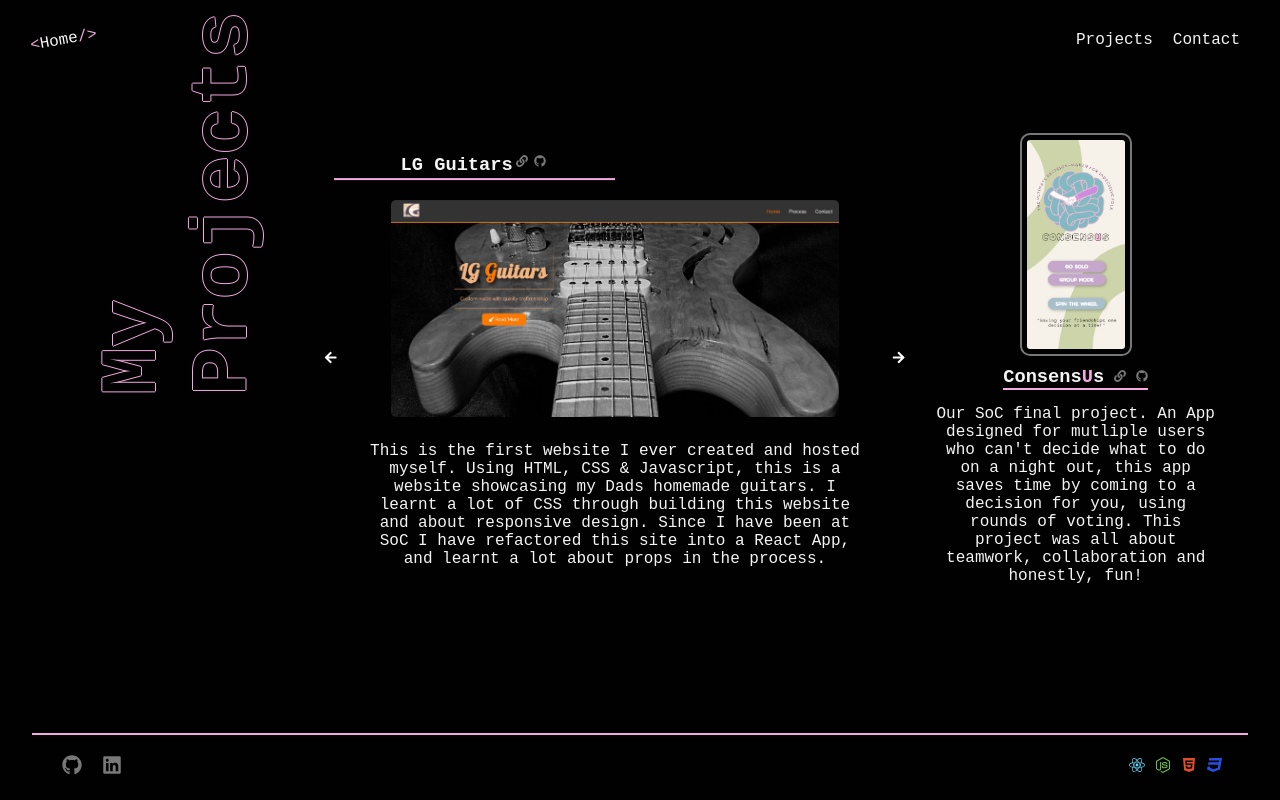
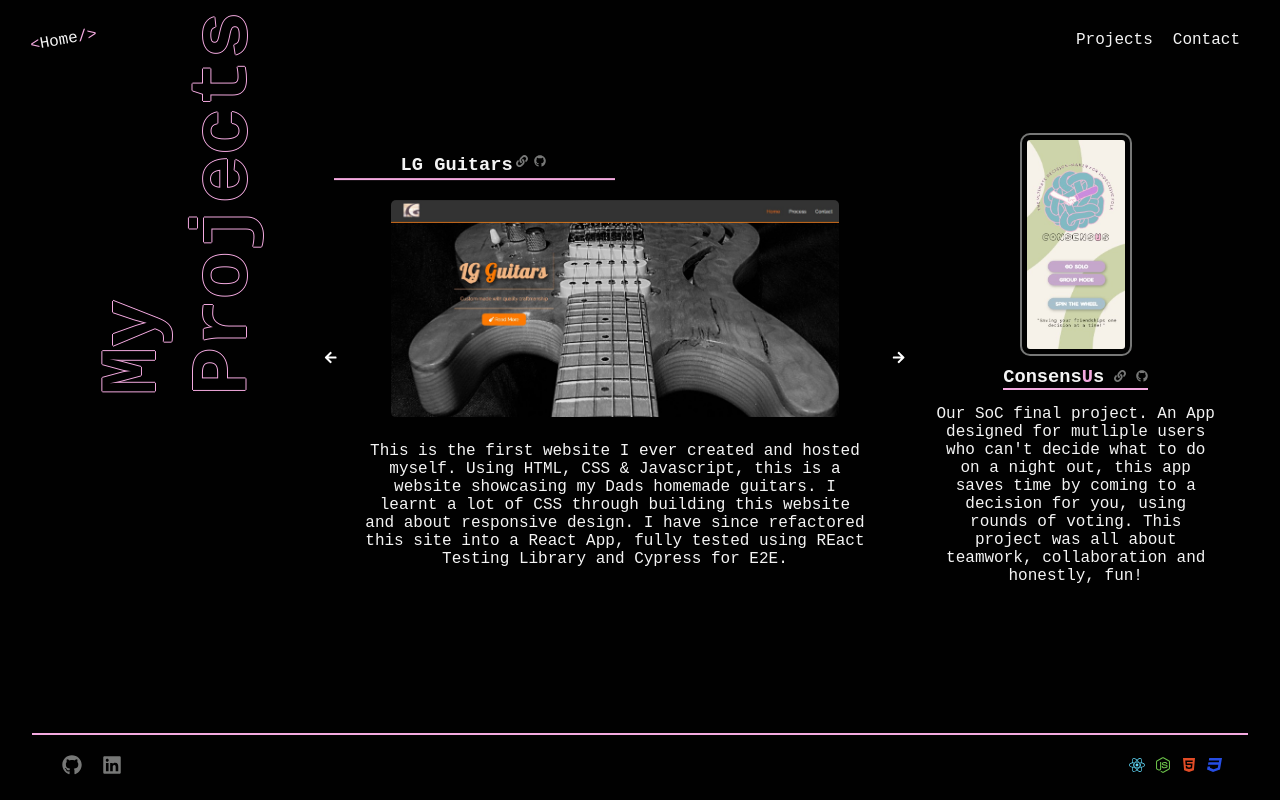
Before and after one commit to paulg44/portfolio_one, a React (Create React App) app in the folder my-portfolio/: page /projects in a window 1280 px wide. Built offline with nearby package versions, Linux system fonts and the light colour scheme; a web font is replaced by a local one.

Commit message:
update project descritpions

```diff
--- a/my-portfolio/src/Pages/Homepage/Homepage.css
+++ b/my-portfolio/src/Pages/Homepage/Homepage.css
@@ -79,6 +79,7 @@
 
 .about .bounce-text {
   animation: bounce 1s infinite;
+  font-weight: bolder;
 }
 
 @keyframes bounce {
--- a/my-portfolio/src/Pages/Homepage/Homepage.js
+++ b/my-portfolio/src/Pages/Homepage/Homepage.js
@@ -50,12 +50,12 @@ function Homepage() {
             <br />
             If you would like to get in touch, please contact me
             <code>
-              &nbsp;<Link to={'/contact'}>here </Link>
+              &nbsp;<Link to={'/contact'}>HERE </Link>
             </code>
             . Alternatively click
             <code>
               <Link to={'/projects'} className="bounce-text">
-                &nbsp;projects&nbsp;
+                PROJECTS&nbsp;
               </Link>
             </code>
             to view some of my work. Thanks for your time, Paul.
--- a/my-portfolio/src/Pages/Projects/Projects.js
+++ b/my-portfolio/src/Pages/Projects/Projects.js
@@ -24,7 +24,25 @@ function Projects() {
       githubLink: 'https://github.com/paulg44/LGGuitars',
       imgSrc: lgGuitarsImg,
       description:
-        ' This is the first website I ever created and hosted myself. Using HTML, CSS & Javascript, this is a website showcasing my Dads homemade guitars. I learnt a lot of CSS through building this website and about responsive design. Since I have been at SoC I have refactored this site into a React App, and learnt a lot about props in the process.',
+        ' This is the first website I ever created and hosted myself. Using HTML, CSS & Javascript, this is a website showcasing my Dads homemade guitars. I learnt a lot of CSS through building this website and about responsive design. I have since refactored this site into a React App, fully tested using REact Testing Library and Cypress for E2E.',
+      className: 'individual-project',
+    },
+    {
+      title: 'Shardlow St James',
+      websiteLink: 'https://statuesque-basbousa-0726c3.netlify.app/',
+      githubLink: 'https://github.com/paulg44/shardlow_st_james',
+      imgSrc: ssj,
+      description:
+        'A project I have taken on for my local amateur football club. I have used React for the tech stack as it is scalable and the reusable components are perfect as the club has three teams. I have also integrated some real time data from the FA website and is fully tested using Cypress and React Testing Library, including mocks for the API. Currently building a back end with node, express and PostgreSQL so that an admin can have more control over the data.',
+      className: 'individual-project',
+    },
+    {
+      title: 'JavScript Project Bundle',
+      githubLink: 'https://github.com/paulg44/javascript-project-bundle',
+      websiteLink: 'https://paulg44.github.io/javascript-project-bundle/',
+      imgSrc: javascriptSawImg,
+      description:
+        'A bundle of JavaScript projects, all your classic favourites like a calculator, quiz and a horror style rock, paper, scissors game. Some with a unique twist and interactive CSS. Full test suite this time courtesy of Jest & Playwright.',
       className: 'individual-project',
     },
     {
@@ -37,29 +55,11 @@ function Projects() {
       className: 'individual-project',
     },
     {
-      title: 'Shardlow St James',
-      websiteLink: 'https://statuesque-basbousa-0726c3.netlify.app/',
-      githubLink: 'https://github.com/paulg44/shardlow_st_james',
-      imgSrc: ssj,
-      description:
-        'A project I have taken on for my local amateur football club. I have used React for the tech stack as it is scalable and the reusable components are perfect as the club has three teams. I have also integrated some real time data from the FA website and is fully tested using Cypress. Currently building a back end with node, express and PostgreSQL',
-      className: 'individual-project',
-    },
-    {
       title: 'Run Tracker',
       githubLink: 'https://github.com/paulg44/running_log',
       imgSrc: runningLogImg,
       description:
         'This is a project built using Ruby on Rails. I used to track my runs through an excel spreadsheet and I had the thought that an application to do this would be a good idea. Utilising the MVC in Rails I have built a full CRUD application with authenticated sign up and search functions, using the devise and ransack gems respectively.',
-      className: 'individual-project',
-    },
-    {
-      title: 'JavScript Project Bundle',
-      githubLink: 'https://github.com/paulg44/javascript-project-bundle',
-      websiteLink: 'https://paulg44.github.io/javascript-project-bundle/',
-      imgSrc: javascriptSawImg,
-      description:
-        'A bundle of JavaScript projects, all your classic favourites like a calculator, quiz and a horror style rock, paper, scissors game. Some with a unique twist and interactive CSS.',
       className: 'individual-project',
     },
 
```
